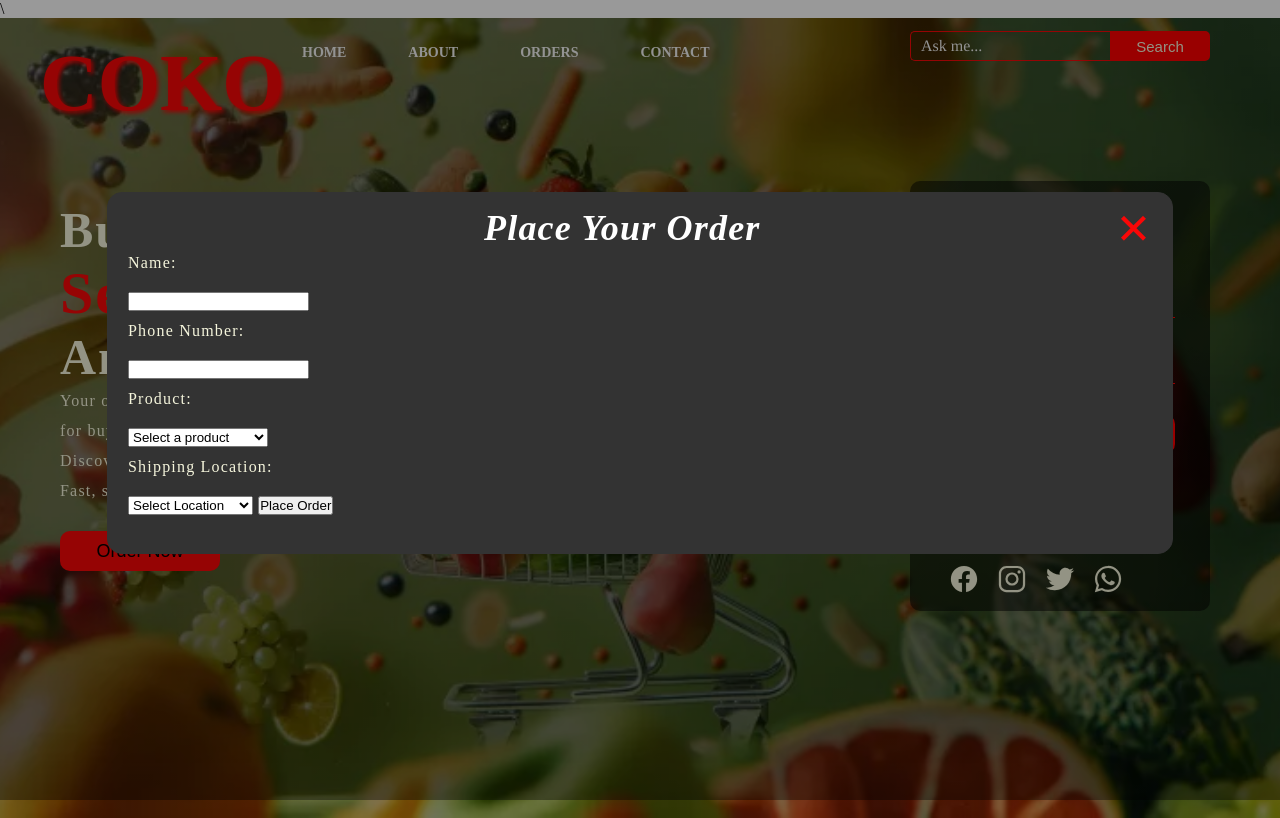
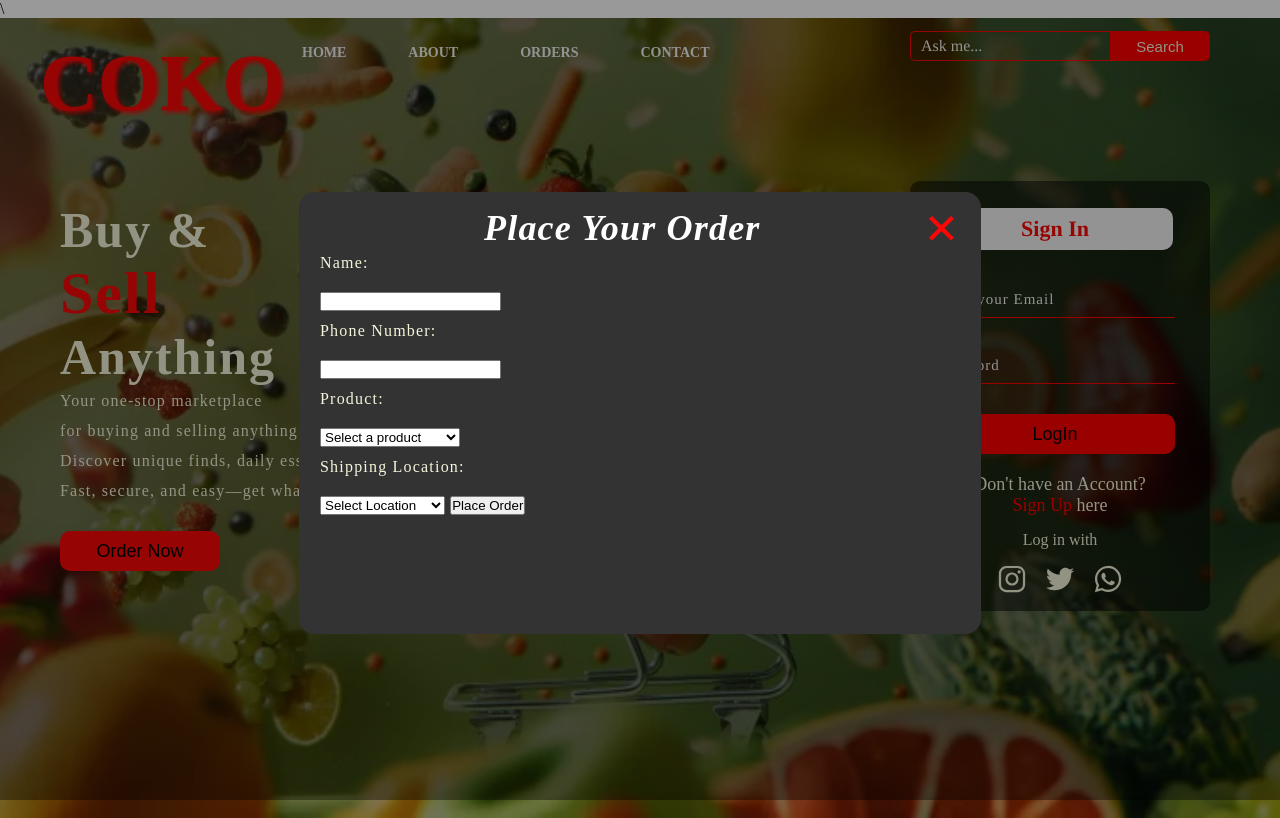
Before and after one commit to Jasper-ops698/website-for-business, a plain HTML site: page index.html in a window 1280 px wide. Both pictures are taken after a click on the button "Order Now". Drawn offline with nearby package versions, Linux system fonts and the light colour scheme.

Commit message:
Update style.css

```diff
--- a/style.css
+++ b/style.css
@@ -123,8 +123,8 @@ ul li a:hover {
     padding: 20px;
     border: 1px solid #333;
     border-radius: 15px;
-    width: 80%; /* Could be more or less, depending on screen size */
-    height: 40vh;
+    width: 50%; /* Could be more or less, depending on screen size */
+    height: 50vh;
     letter-spacing: 1.2px;
     line-height: 30px;
 }
```
